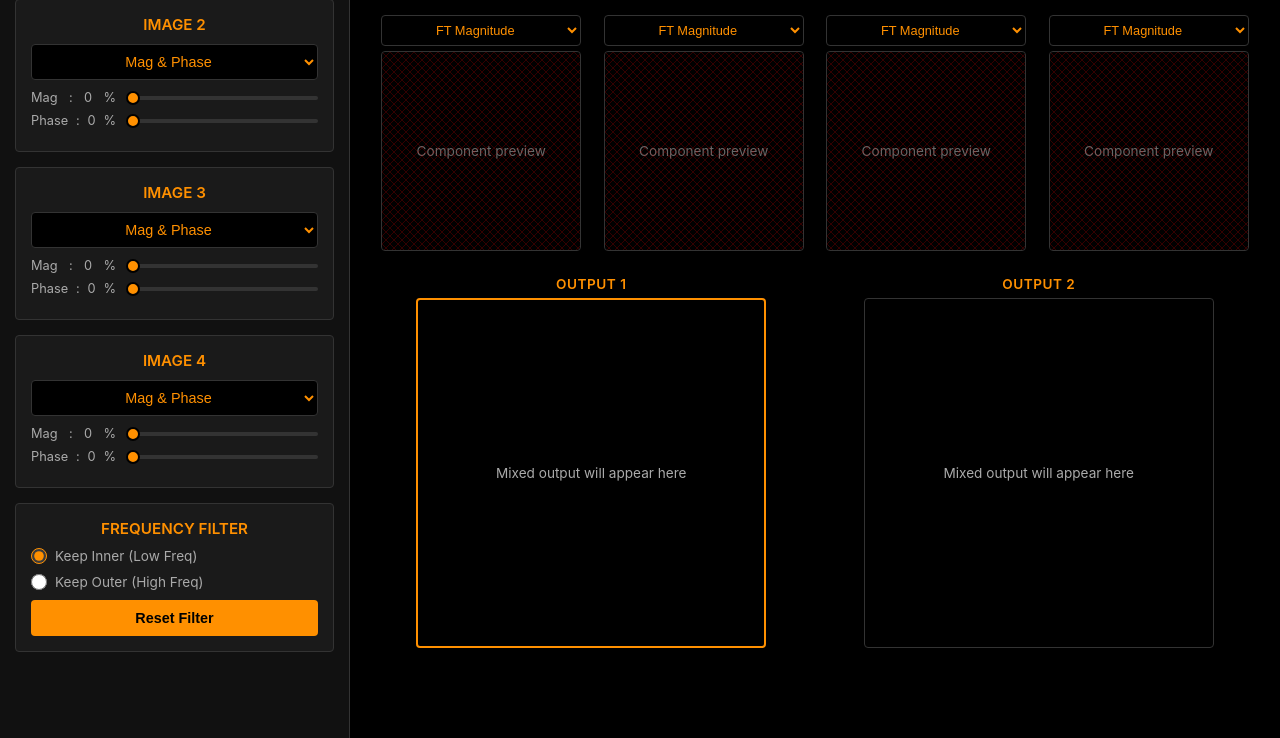
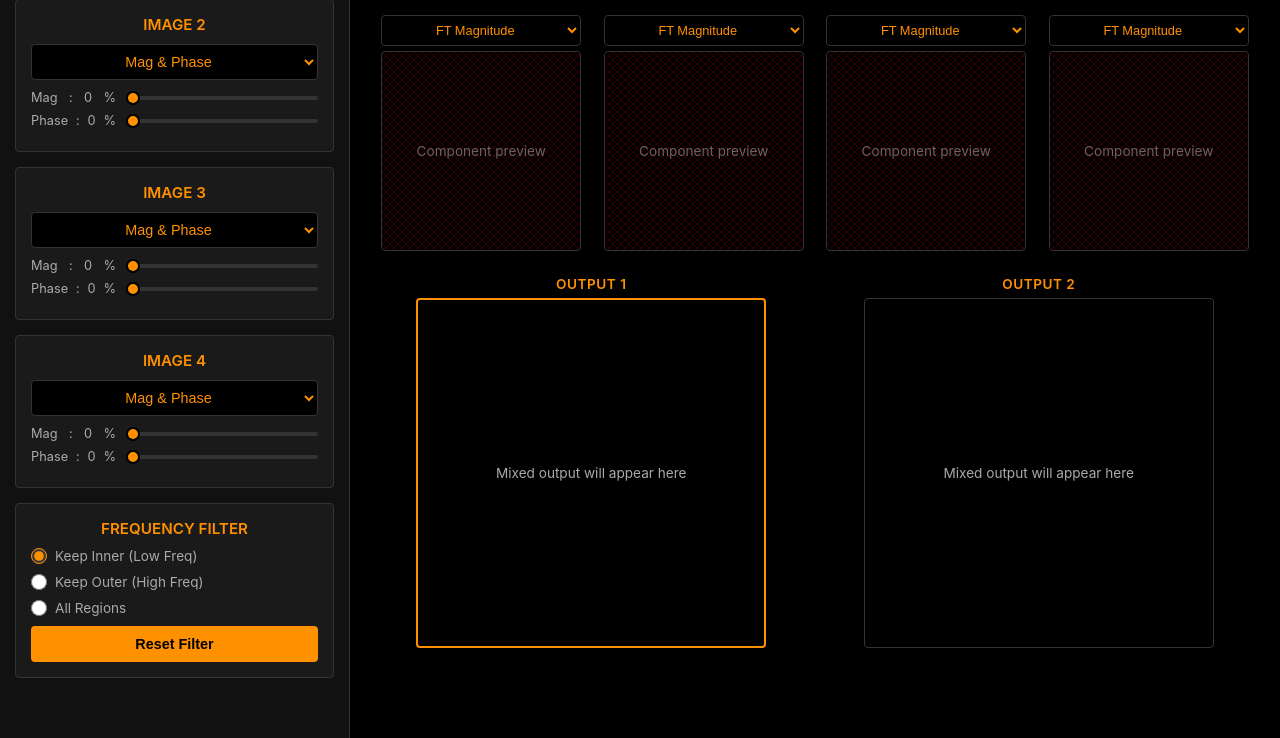
Before and after one commit to amkma/ImageProcessingAndBeamforming, a Django app: page /image-processing/ in a window 1280 px wide. Shown: the part 240-978 px from the top of the page. Run offline with Django 5.2, Linux system fonts and the light colour scheme.

Commit message:
all regian

```diff
--- a/static/js/image.js
+++ b/static/js/image.js
@@ -1054,9 +1054,10 @@ function initializeButtons() {
 
 // Frequency Filter Controls
 function initializeFilterControls() {
-    // Filter mode toggle (inner/outer)
+    // Filter mode toggle (inner/outer/all)
     const filterInner = document.getElementById('filter-inner');
     const filterOuter = document.getElementById('filter-outer');
+    const filterAll = document.getElementById('filter-all');
 
     filterInner.addEventListener('change', () => {
         if (filterInner.checked) {
@@ -1068,6 +1069,21 @@ function initializeFilterControls() {
     filterOuter.addEventListener('change', () => {
         if (filterOuter.checked) {
             state.filter.mode = 'outer';
+            updateFilterMode();
+        }
+    });
+
+    filterAll.addEventListener('change', () => {
+        if (filterAll.checked) {
+            // Set to full spectrum: entire frequency domain
+            state.filter.mode = 'inner';
+            state.filter.rect = {
+                x: 0,
+                y: 0,
+                width: 1.0,
+                height: 1.0
+            };
+            updateAllRectangles();
             updateFilterMode();
         }
     });
@@ -1284,6 +1300,17 @@ function handleRectangleEnd() {
     if (state.rectangleDragState) {
         const rect = document.getElementById(`filter-rect-${state.rectangleDragState.sourceIndex}`);
         rect.classList.remove('dragging');
+
+        // Auto-switch from "all regions" to "inner" if user manually adjusts rectangle
+        const filterAll = document.getElementById('filter-all');
+        if (filterAll && filterAll.checked) {
+            const filterInner = document.getElementById('filter-inner');
+            if (filterInner) {
+                filterInner.checked = true;
+                state.filter.mode = 'inner';
+            }
+        }
+
         state.rectangleDragState = null;
     }
 
--- a/templates/image.html
+++ b/templates/image.html
@@ -213,6 +213,10 @@
                         <input type="radio" id="filter-outer" name="filter-mode" value="outer">
                         <label for="filter-outer">Keep Outer (High Freq)</label>
                     </div>
+                    <div class="radio-group">
+                        <input type="radio" id="filter-all" name="filter-mode" value="all">
+                        <label for="filter-all">All Regions</label>
+                    </div>
                     <button id="filter-reset" class="filter-button">Reset Filter</button>
                 </div>
             </div>
```
